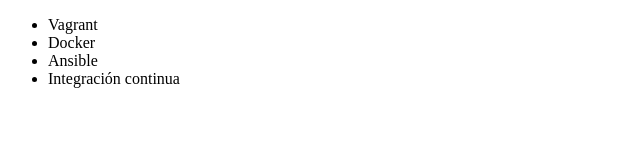
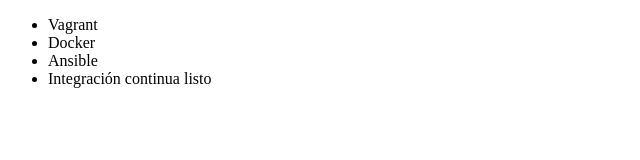
Before and after one commit to pipemerken/alura-git, a plain HTML site: page index.html in a window 1280 px wide. Shown: the full height of the page, 0-640 px from the left. Drawn offline with Linux system fonts and the light colour scheme.

Commit message:
arreglado el texto del acrchivo

```diff
--- a/index.html
+++ b/index.html
@@ -9,7 +9,7 @@
          <li> Vagrant </li>
          <li> Docker </li>
          <li> Ansible </li>
-         <li> Integración continua </li>
+         <li> Integración continua listo </li>
      </ul>
 </body>
 </html>
```
